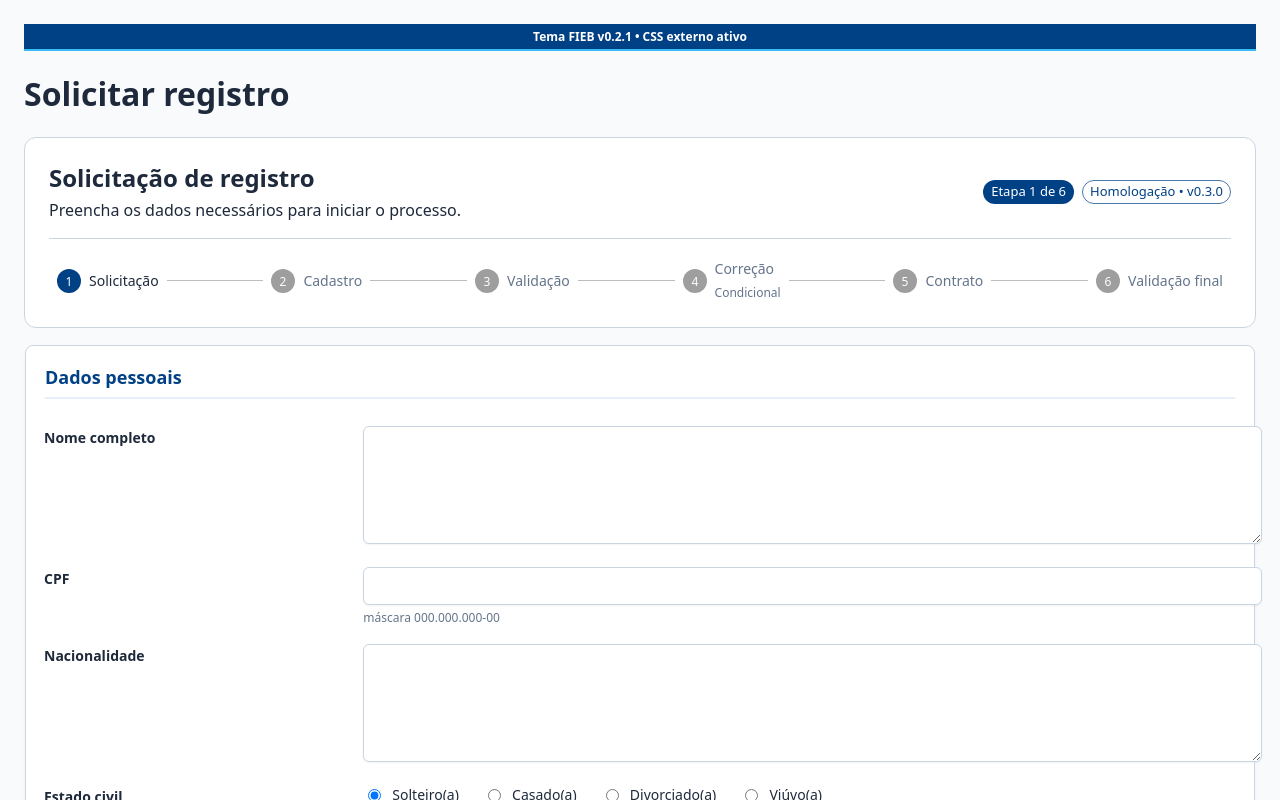
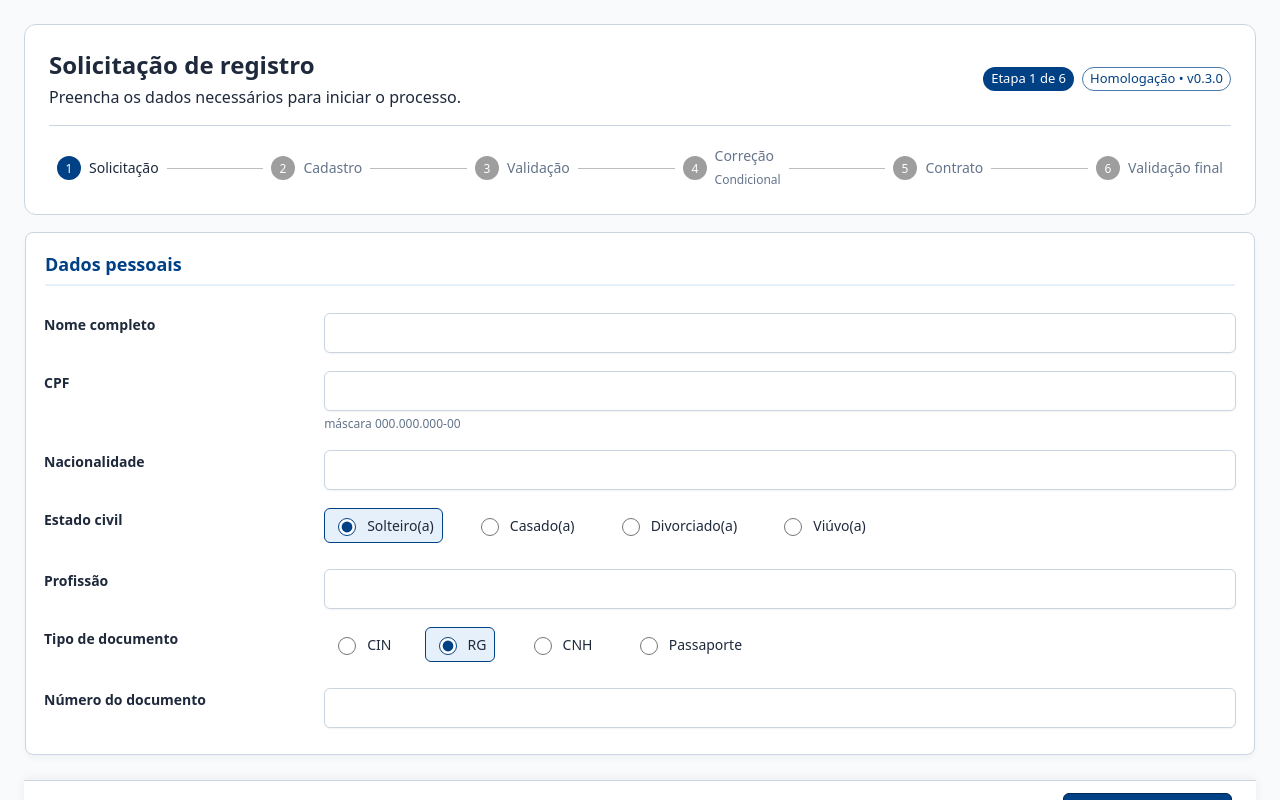
Before and after one commit to otvkatibe/treinamento-otavio, a React (Vite) app: page / in a window 1280 px wide. Shown: the top 800 px of the page. Built offline with nearby package versions, Linux system fonts and the light colour scheme.

Commit message:
feat: integrate native Zeev form styling

```diff
--- a/index.html
+++ b/index.html
@@ -40,24 +40,25 @@
                       </td>
                     </tr>
 
-                    <!-- 1. Nome completo (nomeCompleto) - TEXTAREA -->
+                    <!-- 1. Nome completo (nomeCompleto) - TEXT INPUT -->
                     <tr codgroup="7724" class="execute-required">
                       <td id="td0nomeCompleto" class="col0">Nome completo</td>
                       <td id="td1nomeCompleto" class="col1" fieldkey="56955">
-                        <textarea
-                          rows="5"
+                        <input
+                          type="text"
                           name="inp56955"
                           id="inpnomeCompleto"
                           data-name="nomeCompleto"
                           data-label="Nome completo"
                           data-required="true"
-                          data-fieldformat="TEXTAREA"
+                          data-fieldformat="TEXT"
                           label="Nome completo"
                           xname="inpnomeCompleto"
-                          xtype="TEXTAREA"
+                          xtype="TEXT"
                           required="S"
                           autocomplete="off"
-                          class="form-control form-control-textarea"></textarea>
+                          class="form-control form-control-text"
+                          value="">
                       </td>
                     </tr>
 
@@ -79,18 +80,19 @@
                       </td>
                     </tr>
 
-                    <!-- 3. Nacionalidade (nacionalidade) - TEXTAREA -->
+                    <!-- 3. Nacionalidade (nacionalidade) - TEXT INPUT -->
                     <tr codgroup="7724">
                       <td id="td0nacionalidade" class="col0">Nacionalidade</td>
                       <td id="td1nacionalidade" class="col1" fieldkey="56957">
-                        <textarea
-                          rows="5"
+                        <input
+                          type="text"
                           name="inp56957"
                           id="inpnacionalidade"
                           data-name="nacionalidade"
                           data-label="Nacionalidade"
-                          data-fieldformat="TEXTAREA"
-                          class="form-control form-control-textarea"></textarea>
+                          data-fieldformat="TEXT"
+                          class="form-control form-control-text"
+                          value="">
                       </td>
                     </tr>
 
@@ -117,18 +119,19 @@
                       </td>
                     </tr>
 
-                    <!-- 5. Profissão (profissao) - TEXTAREA -->
+                    <!-- 5. Profissão (profissao) - TEXT INPUT -->
                     <tr codgroup="7724">
                       <td id="td0profissao" class="col0">Profissão</td>
                       <td id="td1profissao" class="col1" fieldkey="56959">
-                        <textarea
-                          rows="5"
+                        <input
+                          type="text"
                           name="inp56959"
                           id="inpprofissao"
                           data-name="profissao"
                           data-label="Profissão"
-                          data-fieldformat="TEXTAREA"
-                          class="form-control form-control-textarea"></textarea>
+                          data-fieldformat="TEXT"
+                          class="form-control form-control-text"
+                          value="">
                       </td>
                     </tr>
 
@@ -155,18 +158,19 @@
                       </td>
                     </tr>
 
-                    <!-- 7. Número do documento (numeroDocumento) - TEXTAREA -->
+                    <!-- 7. Número do documento (numeroDocumento) - TEXT INPUT -->
                     <tr codgroup="7724">
                       <td id="td0numeroDocumento" class="col0">Número do documento</td>
                       <td id="td1numeroDocumento" class="col1" fieldkey="56961">
-                        <textarea
-                          rows="5"
+                        <input
+                          type="text"
                           name="inp56961"
                           id="inpnumeroDocumento"
                           data-name="numeroDocumento"
                           data-label="Número do documento"
-                          data-fieldformat="TEXTAREA"
-                          class="form-control form-control-textarea"></textarea>
+                          data-fieldformat="TEXT"
+                          class="form-control form-control-text"
+                          value="">
                       </td>
                     </tr>
 
--- a/src/styles/zeev-fieb.css
+++ b/src/styles/zeev-fieb.css
@@ -5,7 +5,7 @@
 
 /* ==========================================================================
    PALETA PROVISÓRIA — substituir por tokens oficiais FIEB
-   Tema Visual Corporativo para Zeev (Ambiente h-Zeev v0.2.1)
+   Tema Visual Corporativo para Zeev (Ambiente h-Zeev v0.3.0)
    Processo: Treinamento - Otávio Katibe
    ========================================================================== */
 
@@ -36,29 +36,24 @@
 }
 
 /* ==========================================================================
-   DEBUG EXTERNAL CSS — REMOVER APÓS HOMOLOGAÇÃO
-   ========================================================================== */
-#containerRequest::before {
-  content: "Tema FIEB v0.2.1 • CSS externo ativo";
-  display: block;
-  background-color: var(--zeev-fieb-primary);
-  color: #ffffff;
-  font-size: 0.75rem;
-  font-weight: 600;
-  font-family: system-ui, -apple-system, BlinkMacSystemFont, "Segoe UI", Roboto, sans-serif;
-  text-align: center;
-  padding: 4px 12px;
-  border-bottom: 2px solid #38bdf8;
-  margin-bottom: 12px;
-}
-
-/* ==========================================================================
    1. ESTRUTURA GLOBAL E CONTÊINERES CONFIRMADOS DO H-ZEEV
    ========================================================================== */
 
 #containerRequest {
   font-family: system-ui, -apple-system, BlinkMacSystemFont, "Segoe UI", Roboto, sans-serif;
   color: var(--zeev-fieb-text-main);
+}
+
+/* A Island MUI assume o cabeçalho somente para tarefas conhecidas. */
+#containerRequest:has(
+  #zeev-fieb-root [data-zeev-fieb-task-known="true"]
+) .page-title {
+  display: none;
+}
+
+#containerRequest #zeev-fieb-root {
+  position: relative;
+  z-index: 1;
 }
 
 /* Agrupamento: Dados pessoais (CONFIRMADO: data-groupid="7724") */
@@ -102,7 +97,7 @@
    2. CAMPOS DE TEXTO E TEXTAREAS (ESCOPADOS SOB #FrmExecute)
    ========================================================================== */
 
-#containerRequest #FrmExecute :is(
+#containerRequest #FrmExecute input[type="text"]:is(
   [data-name="nomeCompleto"],
   [data-name="cpfCliente"],
   [data-name="nacionalidade"],
@@ -110,9 +105,12 @@
   [data-name="numeroDocumento"]
 ) {
   @apply bg-white border border-slate-300 rounded-md text-slate-800 text-sm px-3 py-2 transition-colors duration-150 ease-in-out shadow-xs w-full;
+  box-sizing: border-box;
+  height: 40px;
+  max-width: 100%;
 }
 
-#containerRequest #FrmExecute :is(
+#containerRequest #FrmExecute input[type="text"]:is(
   [data-name="nomeCompleto"],
   [data-name="cpfCliente"],
   [data-name="nacionalidade"],
@@ -122,16 +120,18 @@
   @apply outline-2 outline-blue-900 outline-offset-1 border-blue-800 shadow-md;
 }
 
-/* Ajuste de Altura Compacta para Textareas sem Alterar Atributos HTML */
-#containerRequest #FrmExecute textarea:is(
-  [data-name="nomeCompleto"],
-  [data-name="nacionalidade"],
-  [data-name="profissao"],
-  [data-name="numeroDocumento"]
-) {
-  min-height: 2.75rem;
+/* Suporte genérico para futuros campos Zeev que realmente usem textarea. */
+#containerRequest #FrmExecute textarea {
+  @apply bg-white border border-slate-300 rounded-md text-slate-800 text-sm px-3 py-2 transition-colors duration-150 ease-in-out shadow-xs w-full;
+  box-sizing: border-box;
+  min-height: 48px;
   max-height: 8rem;
+  max-width: 100%;
   resize: vertical;
+}
+
+#containerRequest #FrmExecute textarea:focus-visible {
+  @apply outline-2 outline-blue-900 outline-offset-1 border-blue-800 shadow-md;
 }
 
 /* Mensagem Auxiliar do CPF (CONFIRMADO: #td1cpfCliente .form-text) */
@@ -143,7 +143,7 @@
 }
 
 /* ==========================================================================
-   3. CHECKBOXES REAIS (estadoCivil E tipoDocumento)
+   3. RADIOS DE SELEÇÃO ÚNICA (estadoCivil E tipoDocumento)
    ========================================================================== */
 
 #containerRequest #td1estadoCivil .form-check,
@@ -153,17 +153,39 @@
   gap: 0.5rem;
   margin-right: 1.25rem;
   margin-bottom: 0.5rem;
+  border: 1px solid transparent;
+  border-radius: var(--zeev-fieb-radius-md);
+  padding: 0.375rem 0.5rem;
+  transition: background-color 0.15s ease-in-out, border-color 0.15s ease-in-out;
 }
 
-#containerRequest input[type="checkbox"]:is(
+#containerRequest input[type="radio"][data-fieldformat="RADIO"]:is(
   [data-name="estadoCivil"],
   [data-name="tipoDocumento"]
 ) {
   width: 1.125rem;
   height: 1.125rem;
   accent-color: var(--zeev-fieb-primary);
-  border-radius: var(--zeev-fieb-radius-sm);
+  border-radius: 50%;
   cursor: pointer;
+}
+
+#containerRequest input[type="radio"][data-fieldformat="RADIO"]:is(
+  [data-name="estadoCivil"],
+  [data-name="tipoDocumento"]
+):focus-visible {
+  outline: 2px solid var(--zeev-fieb-primary);
+  outline-offset: 2px;
+}
+
+#containerRequest #td1estadoCivil .form-check:has(
+  input[type="radio"][data-fieldformat="RADIO"]:checked
+),
+#containerRequest #td1tipoDocumento .form-check:has(
+  input[type="radio"][data-fieldformat="RADIO"]:checked
+) {
+  background-color: var(--zeev-fieb-primary-light);
+  border-color: var(--zeev-fieb-primary);
 }
 
 #containerRequest #td1estadoCivil .form-check-label,
@@ -244,3 +266,48 @@
   border: 1px solid var(--zeev-fieb-border);
   margin-top: 1rem;
 }
+
+/* ==========================================================================
+   7. AJUSTES RESPONSIVOS PARA O FORMULÁRIO NATIVO
+   ========================================================================== */
+
+@media (max-width: 900px) {
+  #containerRequest #FrmExecute [data-groupid="7724"] {
+    padding: 0.875rem;
+  }
+
+  #containerRequest #controllers {
+    padding: 0.75rem 1rem;
+  }
+}
+
+@media (max-width: 720px) {
+  #containerRequest #FrmExecute tr[codgroup="7724"] {
+    display: block;
+  }
+
+  #containerRequest #FrmExecute tr[codgroup="7724"] > td.col0,
+  #containerRequest #FrmExecute tr[codgroup="7724"] > td.col1 {
+    display: block;
+    width: 100%;
+  }
+
+  #containerRequest #FrmExecute tr[codgroup="7724"] > td.col0 {
+    padding: 0.75rem 0 0.25rem;
+  }
+
+  #containerRequest #td1estadoCivil .form-check,
+  #containerRequest #td1tipoDocumento .form-check {
+    margin-right: 0.5rem;
+  }
+}
+
+@media (max-width: 600px) {
+  #containerRequest #buttons {
+    width: 100%;
+  }
+
+  #containerRequest #BtnSend {
+    width: 100%;
+  }
+}
--- a/src/ui/App.tsx
+++ b/src/ui/App.tsx
@@ -28,7 +28,11 @@ export function App({
     <StyledEngineProvider enableCssLayer>
       <ThemeProvider theme={muiTheme}>
         <ScopedCssBaseline>
-          <Box data-zeev-fieb-island="true" sx={{ mb: 2 }}>
+          <Box
+            data-zeev-fieb-island="true"
+            data-zeev-fieb-task-known={task ? 'true' : 'false'}
+            sx={{ mb: 2 }}
+          >
             {task ? (
               <Paper
                 component="section"
--- a/src/zeev/fields.ts
+++ b/src/zeev/fields.ts
@@ -8,17 +8,20 @@ interface ZeevFieldDefinition {
 
 export const ZEEV_FIELDS = {
   nomeCompleto: {
-    selector: '[data-name="nomeCompleto"]',
+    selector:
+      'input[type="text"][data-name="nomeCompleto"][data-fieldformat="TEXT"]',
     valueCardinality: 'single',
     structure: 'control',
   },
   cpfCliente: {
-    selector: '[data-name="cpfCliente"]',
+    selector:
+      'input[type="text"][data-name="cpfCliente"][data-fieldformat="TEXT"]',
     valueCardinality: 'single',
     structure: 'control',
   },
   nacionalidade: {
-    selector: '[data-name="nacionalidade"]',
+    selector:
+      'input[type="text"][data-name="nacionalidade"][data-fieldformat="TEXT"]',
     valueCardinality: 'single',
     structure: 'control',
   },
@@ -29,7 +32,8 @@ export const ZEEV_FIELDS = {
     structure: 'radio-group',
   },
   profissao: {
-    selector: '[data-name="profissao"]',
+    selector:
+      'input[type="text"][data-name="profissao"][data-fieldformat="TEXT"]',
     valueCardinality: 'single',
     structure: 'control',
   },
@@ -40,7 +44,8 @@ export const ZEEV_FIELDS = {
     structure: 'radio-group',
   },
   numeroDocumento: {
-    selector: '[data-name="numeroDocumento"]',
+    selector:
+      'input[type="text"][data-name="numeroDocumento"][data-fieldformat="TEXT"]',
     valueCardinality: 'single',
     structure: 'control',
   },
```
Also changed, not shown: 4 other files (tests, documents, lock files or other folders).
